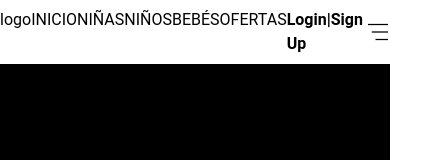
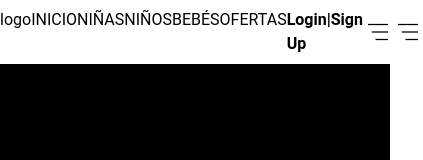
Before and after one commit to gerzon05/ecommers, a Next.js app: page / in a window 390 px wide. Shown: the top 160 px of the page, 423 px wide, since content can reach past the window. Built offline with nearby package versions, Linux system fonts and the light colour scheme.

Commit message:
🐛 Fix error in style the navbar

```diff
--- a/src/Components/navbar.tsx
+++ b/src/Components/navbar.tsx
@@ -44,15 +44,17 @@ export default function Navbar() {
             Sign Up
           </Link>
         </div>
-        <button onClick={handleIsOpenMenuHamburger} className='md:hidden'>
+        <button className='md:hidden' onClick={handleIsOpenMenuHamburger}>
+          <MenuHambuerger />
+        </button>
+        <button className='md:hidden' onClick={handleIsOpenMenuHamburger}>
           <MenuHambuerger />
         </button>
       </div>
       {isOpenMenuHamburg && (
         <div
-          className={`fixed z-10 top-0 left-0 right-0 bottom-0 md:hidden bg-black bg-opacity-20 bg-blend-darken ${
-            isClosingMenuHamburg ? 'scale-out-tr' : 'scale-in-tr'
-          }`}
+          className={`fixed z-10 top-0 left-0 right-0 bottom-0 md:hidden bg-black bg-opacity-20 bg-blend-darken ${isClosingMenuHamburg ? 'scale-out-tr' : 'scale-in-tr'
+            }`}
         >
           <div className=' flex flex-col text-2xl items-center justify-center font-semibold  bg-white bg- w-full h-[100vh]'>
             <Link
@@ -63,9 +65,8 @@ export default function Navbar() {
             </Link>
             <button
               onClick={handleIsOpenMenuHamburger}
-              className={` p-1 icon icon-tabler icon-tabler-x absolute right-3 top-6 cursor-pointer text-[#8B8E99] ${
-                isClosingMenuHamburg ? 'rotate-out' : ''
-              }`}
+              className={` p-1 icon icon-tabler icon-tabler-x absolute right-3 top-6 cursor-pointer text-[#8B8E99] ${isClosingMenuHamburg ? 'rotate-out' : ''
+                }`}
             >
               <Close />
             </button>
```
